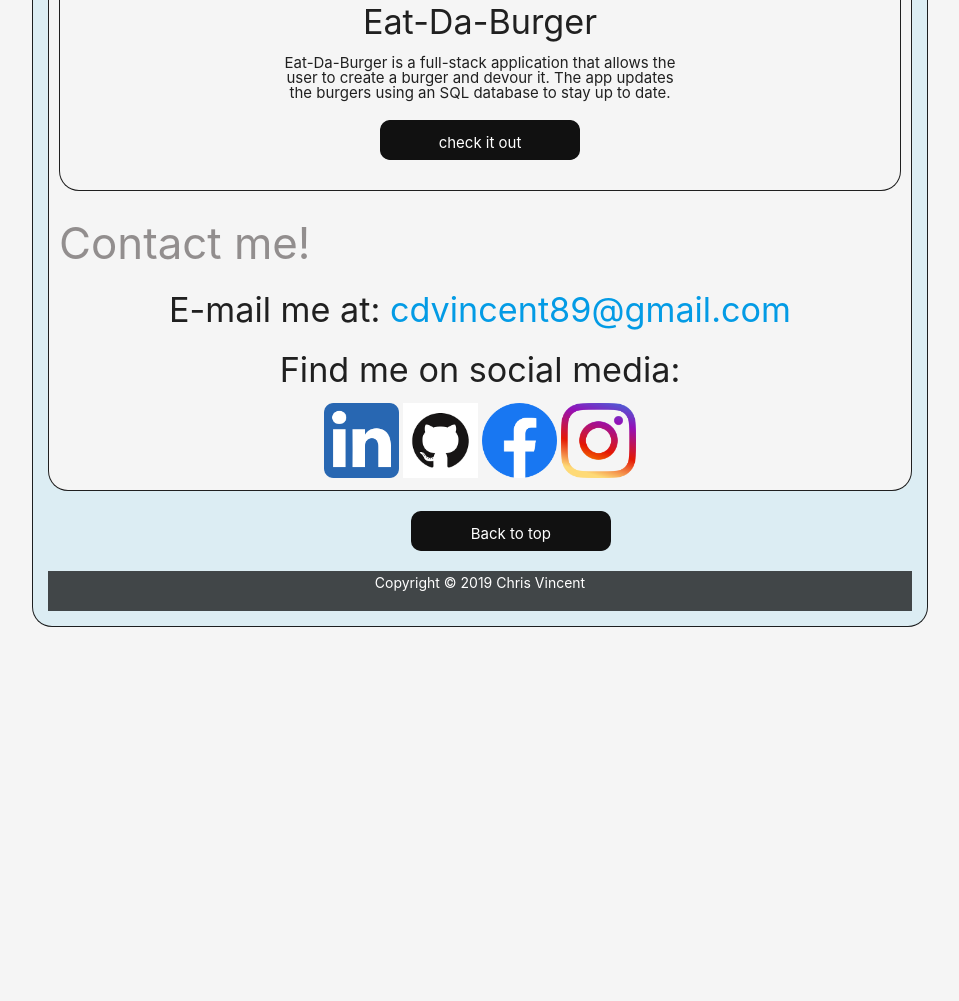
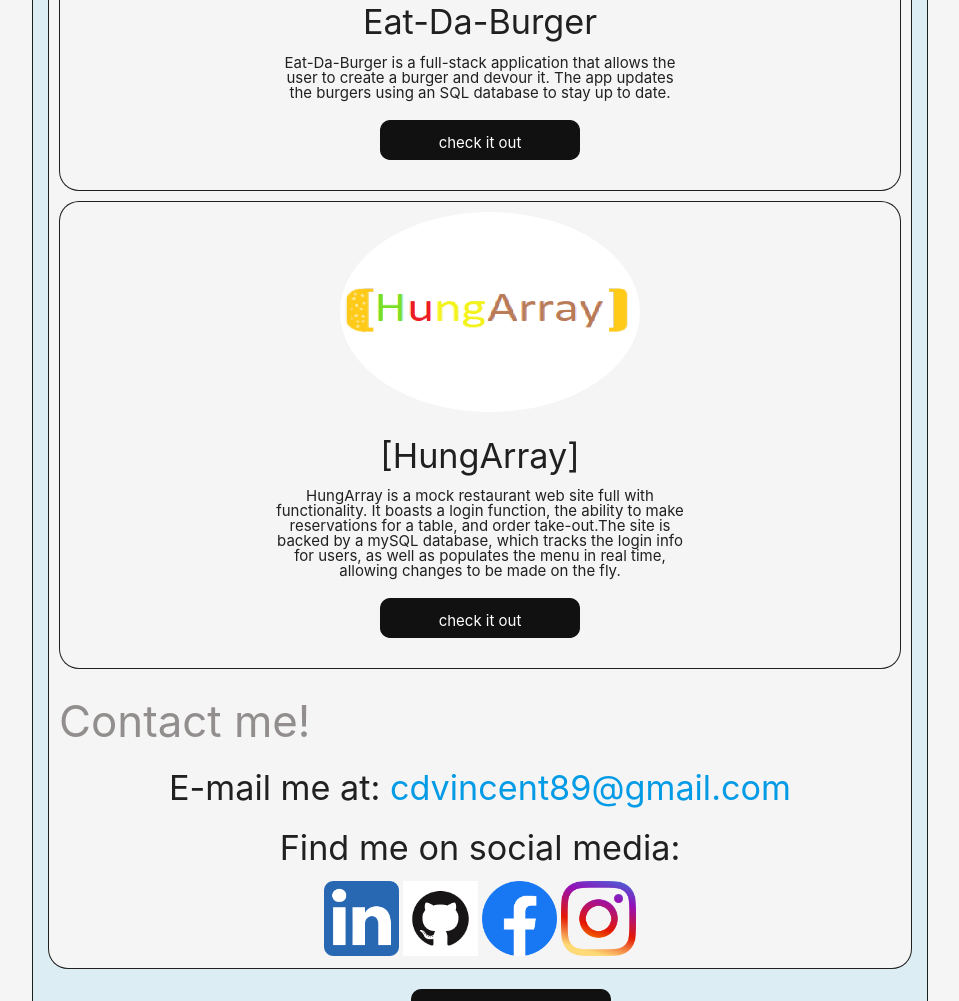
Before and after one commit to cdvincent/Portfolio, a plain HTML site: page index.html in a window 1280 px wide. Shown: the part 5756-6757 px from the top of the page, without its empty margins (160-1119 px from the left). Before the commit the page ends 6533 px from the top, so only its background shows below. Drawn offline with nearby package versions, Linux system fonts and the light colour scheme.

Commit message:
added project 2

```diff
--- a/index.html
+++ b/index.html
@@ -182,6 +182,18 @@
     </div>
   </div>
 </div>
+<div class="portfolio">
+  <div class="image">
+    <img id="portfolioImage" data-aos="zoom-in-left" src="assets/images/hungarray2.png">
+  </div>
+<div class="portfolioText">
+  <div class="projectDescription">
+    <h4>[HungArray]</h4>
+    <p>HungArray is a mock restaurant web site full with functionality. It boasts a login function, the ability to make reservations for a table, and order take-out.The site is backed by a mySQL database, which tracks the login info for users, as well as populates the menu in real time, allowing changes to be made on the fly.</p>
+    <a href="https://ucfproject2.herokuapp.com/" target="_blank" class="linkBtn glow-on-hover" role="button">check it out</a>
+  </div>
+</div>
+</div>
       <h3 id="contactScroll">Contact me!</h3>
       <div class="contact">
         <div>
```
Also changed, not shown: assets/images/hungarray2.png (added).
